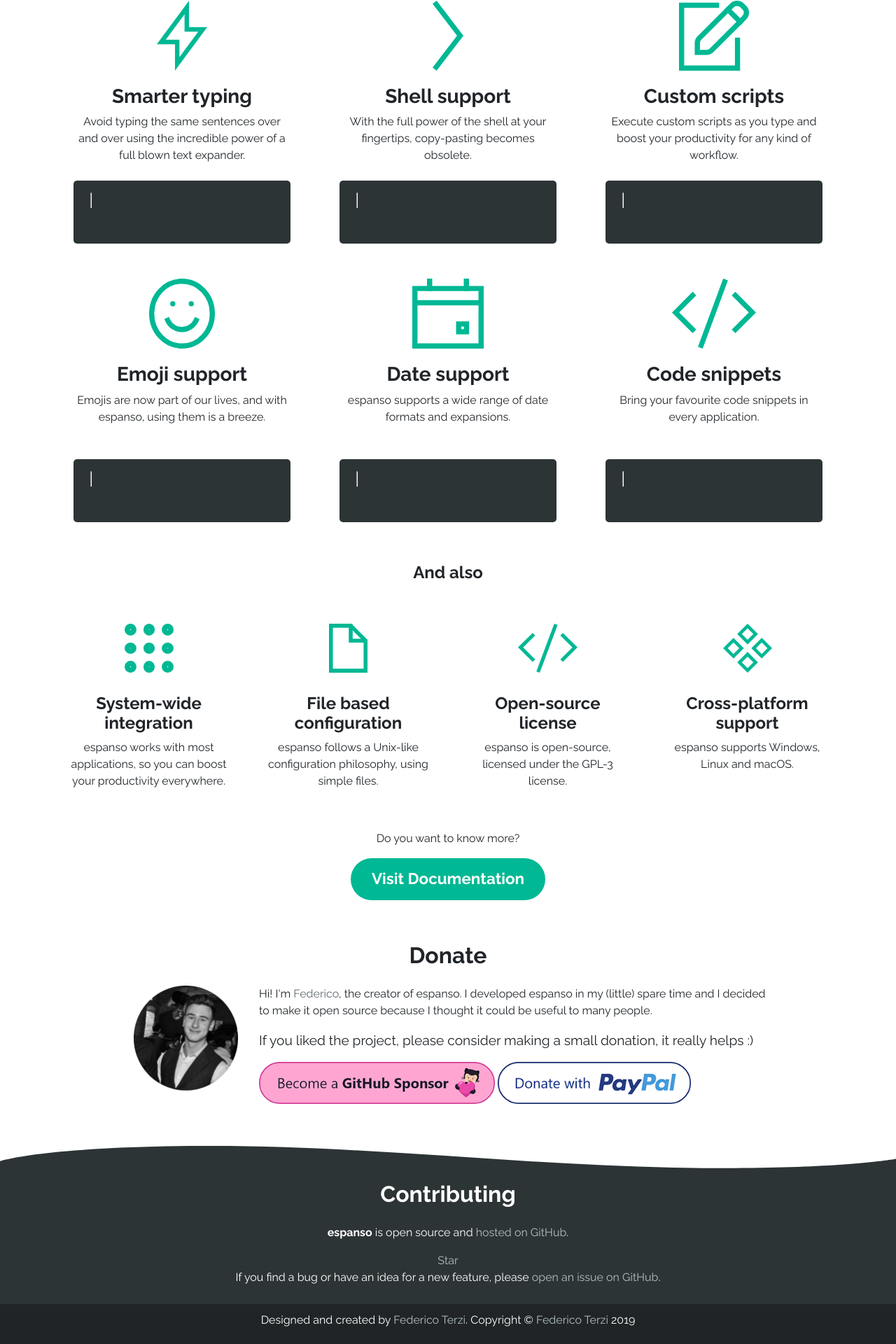
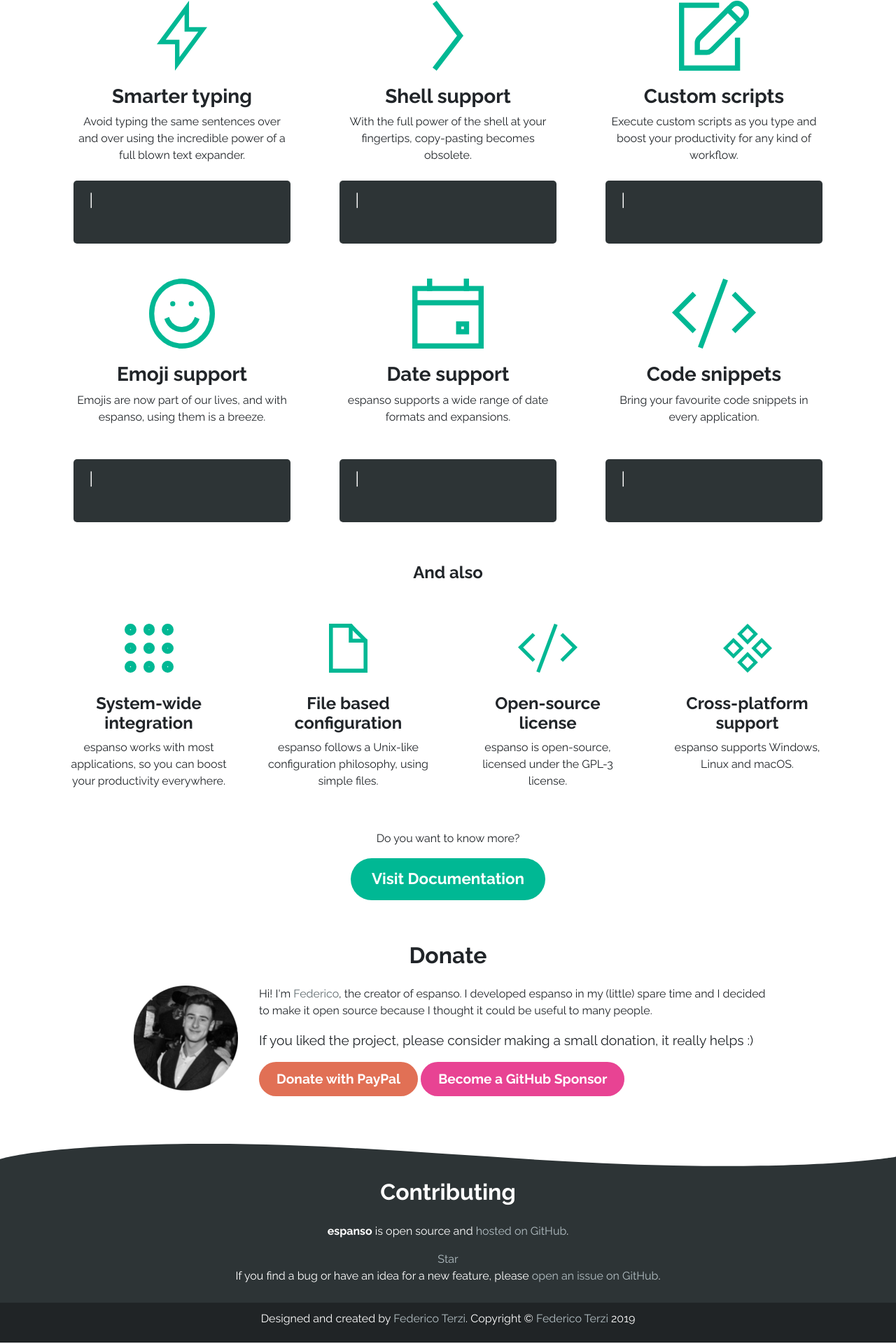
Before and after one commit to espanso/espanso, a Jekyll site: the page built from index.html, in a window 1280 px wide. Shown: the part 1247-3167 px from the top of the page at 70% size. Built offline with Jekyll 4.4.1, drawn with Linux system fonts in a browser that asks for light colours.

Commit message:
Update donation links

```diff
--- a/_includes/donate.html
+++ b/_includes/donate.html
@@ -13,9 +13,8 @@
             </p>
             <p class="bigger">If you liked the project, please consider making a small donation, it really helps :)</p>
 
-
-            <a target="_blank" href="https://github.com/sponsors/federico-terzi" role="button"><img src="/assets/images/githubsponsor.png" class="mbtn" /></a>
-            <a target="_blank" href="https://www.paypal.com/cgi-bin/webscr?cmd=_s-xclick&hosted_button_id=FHNLR5DRS267E&source=url" role="button"><img src="/assets/images/paypal.png" class="mbtn" /></a>
+            <a class="btn btn-lg paypal" target="_blank" href="https://www.paypal.com/cgi-bin/webscr?cmd=_s-xclick&hosted_button_id=FHNLR5DRS267E&source=url" role="button">Donate with PayPal</a>
+            <a class="btn btn-lg sponsor" target="_blank" href="https://github.com/sponsors/federico-terzi" role="button">Become a GitHub Sponsor</a>
         </div>
     </div>
 </div>
--- a/_sass/_donate.scss
+++ b/_sass/_donate.scss
@@ -35,6 +35,14 @@
         }
     }
 
+    .paypal {
+        background-color: #e17055;
+    }
+
+    .sponsor {
+        background-color: #e84393;
+    }
+
     .mbtn {
         height: 60px;
         display: inline;
```
